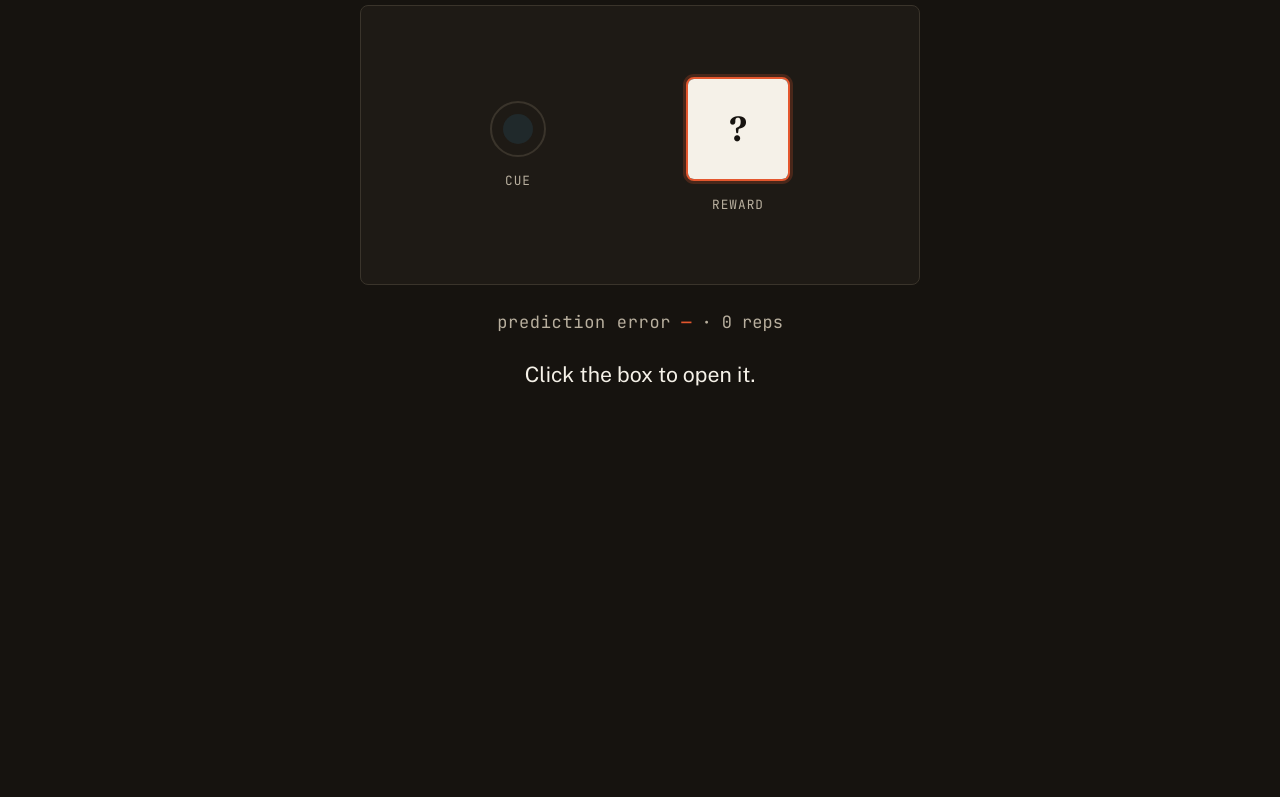
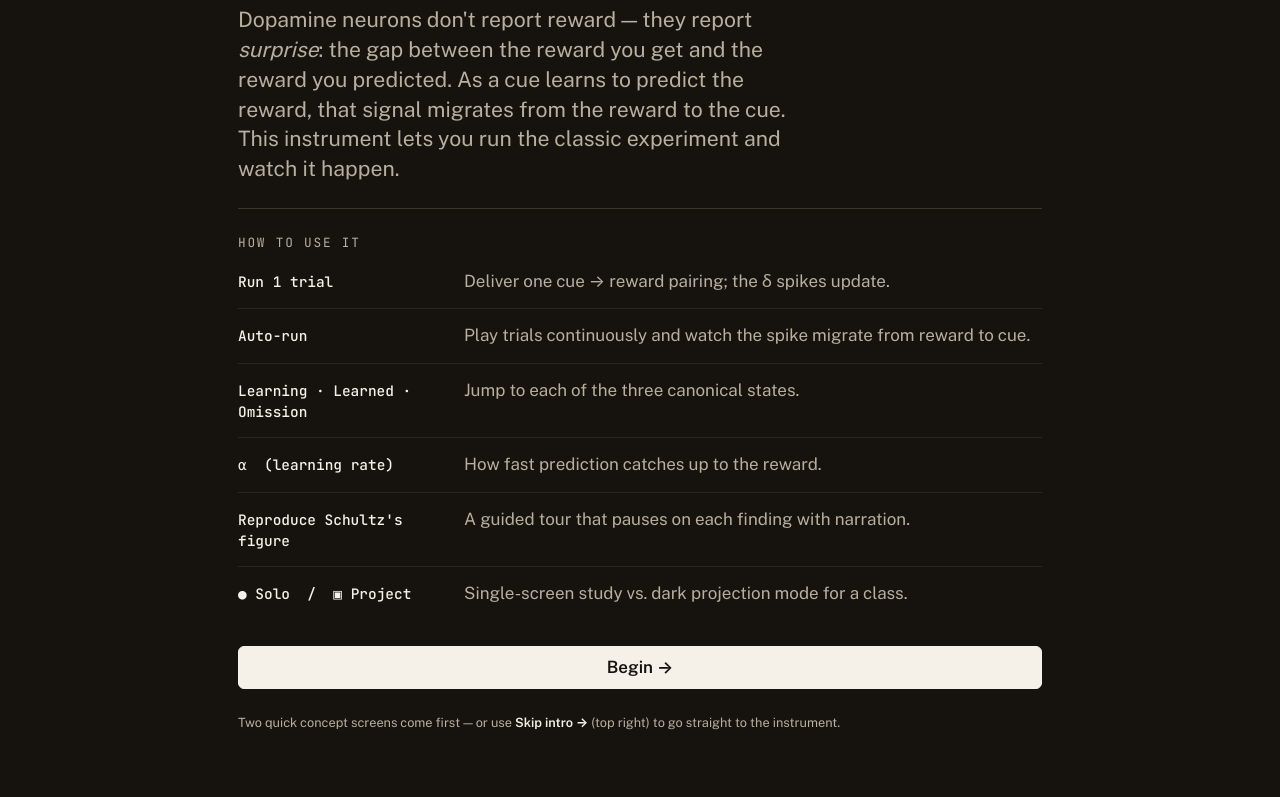
Before and after one commit to mxtdnl/reward-prediction-error, a plain HTML site: page index.html in a window 1280 px wide. Shown: the part 295-1092 px from the top of the page. Before the commit the page ends 818 px from the top, so only its background shows below. Drawn offline with nearby package versions, Linux system fonts and the light colour scheme.

Commit message:
Add welcome & instructions screen before the concept intro
Screen 0: plain-language introduction plus a "How to use it" control
guide; "Begin →" leads into the concept screens, Skip intro still bypasses.

Co-Authored-By: Claude Opus 4.8 <noreply@anthropic.com>
Claude-Session: https://claude.ai/code/session_016spVyVd5TH2wenFjg9wGSr

```diff
--- a/index.html
+++ b/index.html
@@ -263,6 +263,24 @@ input[type=range]:focus-visible{outline:2px solid var(--focus); outline-offset:4
 .introNav .btn{flex:none; min-width:200px}
 body.project .introNav .btn{min-width:260px}
 
+/* screen 0 — welcome & instructions */
+.how{border-top:1px solid var(--rule); padding-top:var(--s3)}
+.how-title{
+  font-family:var(--font-mono); font-size:var(--fs-caption); letter-spacing:.14em;
+  text-transform:uppercase; color:var(--ink-muted); margin-bottom:var(--s2);
+}
+.how-list{list-style:none; display:flex; flex-direction:column; gap:14px}
+.how-list li{
+  display:grid; grid-template-columns:210px 1fr; gap:var(--s2); align-items:baseline;
+  font-size:var(--fs-body); line-height:1.5; color:var(--ink-muted);
+}
+.how-list li{padding-bottom:14px; border-bottom:1px solid var(--rule-soft)}
+.how-list li:last-child{border-bottom:none; padding-bottom:0}
+.how-list .k{font-family:var(--font-mono); font-size:.85rem; color:var(--ink); font-weight:500}
+.s0-note{font-size:var(--fs-caption); color:var(--ink-muted); line-height:1.5}
+.s0-note strong{color:var(--ink)}
+@media(max-width:640px){ .how-list li{grid-template-columns:1fr; gap:3px} }
+
 /* screen 1 stage */
 .s1-stage{
   position:relative; align-self:center; width:100%; max-width:560px; height:280px;
@@ -388,6 +406,34 @@ body.project .mysteryBox{width:104px; height:104px}
 </header>
 
 <div id="intro" class="is-hidden">
+  <!-- Screen 0 — welcome & instructions -->
+  <section class="introScreen intro-welcome" id="s0" hidden>
+    <span class="eyebrow">Introduction</span>
+    <h2>Watch the dopamine signal move.</h2>
+    <p class="lead">Dopamine neurons don't report reward — they report <em>surprise</em>: the gap
+      between the reward you get and the reward you predicted. As a cue learns to predict the reward,
+      that signal migrates from the reward to the cue. This instrument lets you run the classic
+      experiment and watch it happen.</p>
+
+    <div class="how">
+      <div class="how-title">How to use it</div>
+      <ul class="how-list">
+        <li><span class="k">Run 1 trial</span><span>Deliver one cue → reward pairing; the δ spikes update.</span></li>
+        <li><span class="k">Auto-run</span><span>Play trials continuously and watch the spike migrate from reward to cue.</span></li>
+        <li><span class="k">Learning · Learned · Omission</span><span>Jump to each of the three canonical states.</span></li>
+        <li><span class="k">α &nbsp;(learning rate)</span><span>How fast prediction catches up to the reward.</span></li>
+        <li><span class="k">Reproduce Schultz's figure</span><span>A guided tour that pauses on each finding with narration.</span></li>
+        <li><span class="k">● Solo &nbsp;/&nbsp; ▣ Project</span><span>Single-screen study vs. dark projection mode for a class.</span></li>
+      </ul>
+    </div>
+
+    <div class="introNav">
+      <button class="btn btn--full" id="beginIntro">Begin →</button>
+    </div>
+    <p class="s0-note">Two quick concept screens come first — or use <strong>Skip intro →</strong>
+      (top right) to go straight to the instrument.</p>
+  </section>
+
   <!-- Screen 1 -->
   <section class="introScreen" id="s1" hidden>
     <span class="eyebrow">Concept · 1 of 2</span>
@@ -1171,8 +1217,10 @@ window.addEventListener('resize', ()=>{
  * ============================================================= */
 const introEl = {
   wrap: document.getElementById('intro'),
+  s0: document.getElementById('s0'),
   s1: document.getElementById('s1'),
   s2: document.getElementById('s2'),
+  begin: document.getElementById('beginIntro'),
   stage: document.getElementById('s1stage'),
   box: document.getElementById('mysteryBox'),
   cueLight: document.getElementById('cueLight'),
@@ -1268,16 +1316,22 @@ function onBoxOpen(){
 }
 
 function showScreen(which){
+  introEl.s0.hidden = which !== 0;
   introEl.s1.hidden = which !== 1;
   introEl.s2.hidden = which !== 2;
-  const scr = which === 1 ? introEl.s1 : introEl.s2;
+  const scr = which === 0 ? introEl.s0 : which === 1 ? introEl.s1 : introEl.s2;
   scr.classList.remove('enter'); void scr.offsetWidth; scr.classList.add('enter');
+  introEl.wrap.scrollTop = 0;
 }
 
 function startIntro(){
   introEl.wrap.classList.remove('is-hidden');
   introEl.skip.classList.remove('is-hidden');
   introEl.main.classList.add('is-hidden');
+  showScreen(0);
+}
+
+function enterScreen1(){
   s1 = { rep:0, p:0, ready:false };
   introEl.peVal.textContent = '—'; introEl.peVal.dataset.lvl = 'high';
   introEl.s1trials.textContent = '0';
@@ -1318,6 +1372,7 @@ function maybeCallback(){
 }
 
 /* intro events */
+introEl.begin.addEventListener('click', enterScreen1);
 introEl.box.addEventListener('click', onBoxOpen);
 introEl.s1continue.addEventListener('click', ()=>showScreen(2));
 introEl.predictBtns.forEach(b=>{
```
